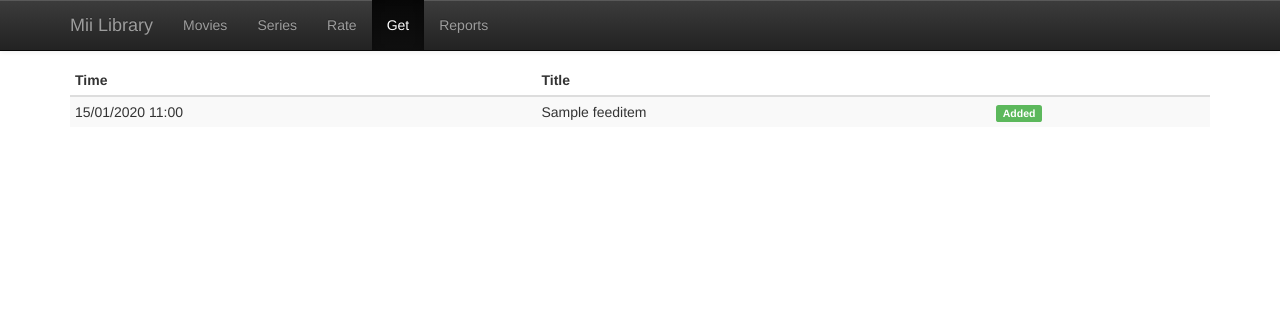
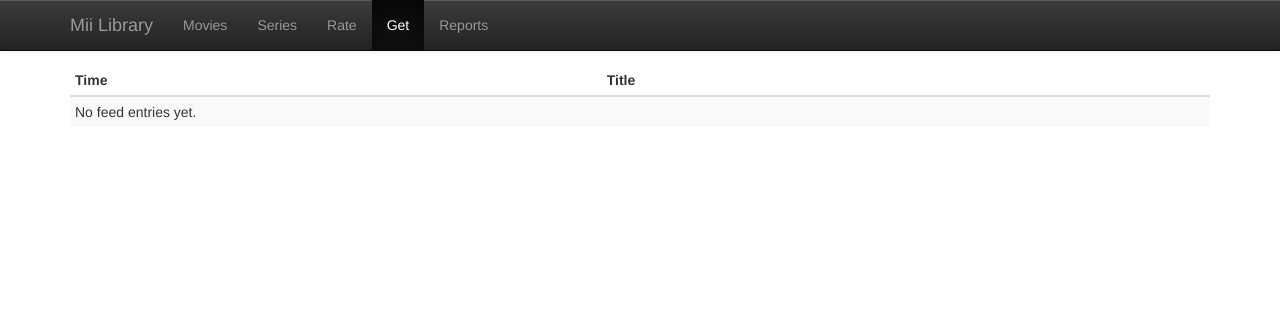
Before and after one commit to MiiRaGe/miilibrary, a Django app: page /get in a window 1280 px wide. Shown: the top 311 px of the page. Run offline with Django 3.2, Linux system fonts and the light colour scheme; tables that the repository leaves empty hold one stand-in row (values such as "Sample post"); some libraries are stand-ins or nearby versions.

Commit message:
Paginate the Get page and show the last 7 days of feed entries.
Co-Authored-By: Claude Opus 5.5 <noreply@anthropic.com>

```diff
--- a/mii_interface/templates/mii_interface/get.html
+++ b/mii_interface/templates/mii_interface/get.html
@@ -28,6 +28,7 @@
                 <form method="post" action="{% url 'get' %}">
                     {% csrf_token %}
                     <input type="hidden" name="entry" value="{{ entry.link_hash }}">
+                    <input type="hidden" name="page" value="{{ entries.number }}">
                     <button type="submit" class="btn btn-primary btn-xs">Get</button>
                 </form>
                 {% endif %}
@@ -38,4 +39,11 @@
     {% endfor %}
     </tbody>
 </table>
+{% if entries.paginator.num_pages > 1 %}
+<ul class="pager">
+    {% if entries.has_previous %}<li class="previous"><a href="?page={{ entries.previous_page_number }}">Previous</a></li>{% endif %}
+    <li>Page {{ entries.number }} of {{ entries.paginator.num_pages }}</li>
+    {% if entries.has_next %}<li class="next"><a href="?page={{ entries.next_page_number }}">Next</a></li>{% endif %}
+</ul>
+{% endif %}
 {% endblock %}
--- a/mii_interface/views.py
+++ b/mii_interface/views.py
@@ -3,8 +3,11 @@ from collections import defaultdict
 
 from django.contrib import messages
 from django.core.exceptions import ObjectDoesNotExist
+from django.core.paginator import Paginator
 from django.http import HttpResponse
 from django.shortcuts import redirect, render
+from django.urls import reverse
+from django.utils.http import urlencode
 
 from mii_indexer.models import MovieTagging, MovieRelation
 from mii_interface.models import Report
@@ -96,6 +99,9 @@ def report(request, report_id):
     return render(request, 'mii_interface/report.html', {'report': report})
 
 
+ENTRIES_PER_PAGE = 50
+
+
 def get_torrents(request):
     if request.method == 'POST':
         # The page only posts a hash: the links hold the tracker passkey, and the server only fetches links from its feeds.
@@ -105,8 +111,9 @@ def get_torrents(request):
             messages.success(request, 'Queued for transmission: %s' % entry.title)
         else:
             messages.error(request, 'This entry is no longer in the recent feeds.')
-        return redirect('get')
-    return render(request, 'mii_interface/get.html', {'entries': get_recent_entries()})
+        return redirect('%s?%s' % (reverse('get'), urlencode({'page': request.POST.get('page', 1)})))
+    entries = Paginator(get_recent_entries(), ENTRIES_PER_PAGE).get_page(request.GET.get('page'))
+    return render(request, 'mii_interface/get.html', {'entries': entries})
 
 
 def start_unpack_sort_indexer(request):
--- a/mii_rss/logic.py
+++ b/mii_rss/logic.py
@@ -1,5 +1,6 @@
 import hashlib
 import re
+from datetime import timedelta
 
 from django.core.exceptions import ObjectDoesNotExist
 from django.utils import timezone
@@ -8,7 +9,7 @@ from mii_rss.models import FeedDownloaded, FeedItem
 from mii_sorter.models import get_serie_episode, get_serie_season
 from mii_sorter.logic import is_serie
 
-RECENT_ENTRIES = 100
+RECENT_DAYS = 7
 
 
 def already_exists(db_name, title):
@@ -73,7 +74,7 @@ def save_feed_items(entries):
 
 
 def get_recent_entries():
-    return FeedItem.objects.order_by('-date', 'id')[:RECENT_ENTRIES]
+    return FeedItem.objects.filter(date__gte=timezone.now() - timedelta(days=RECENT_DAYS)).order_by('-date', 'id')
 
 
 def match(entry, filters):
```
Also changed, not shown: tests/test_interface.py (+33 -5 lines).
